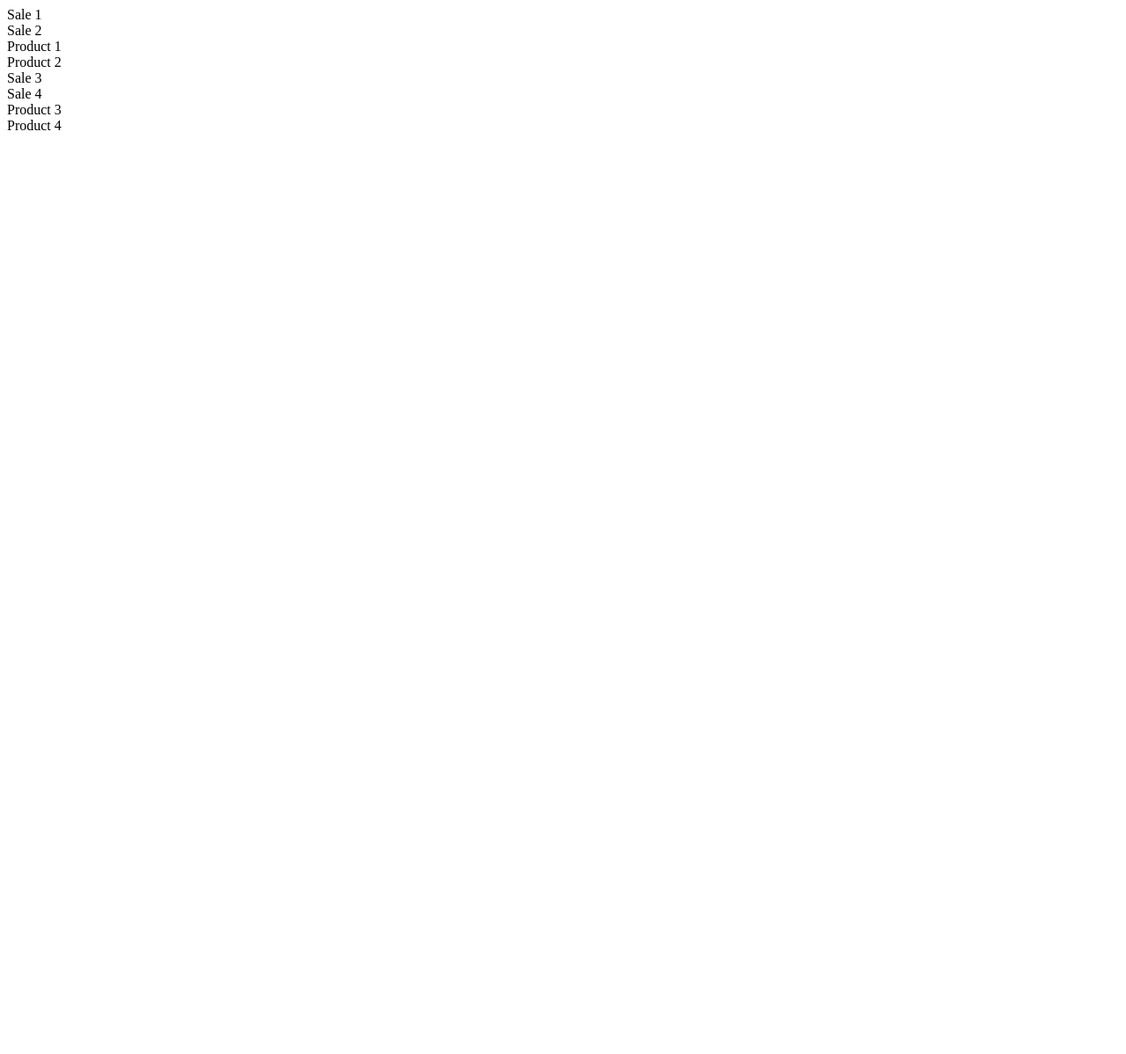
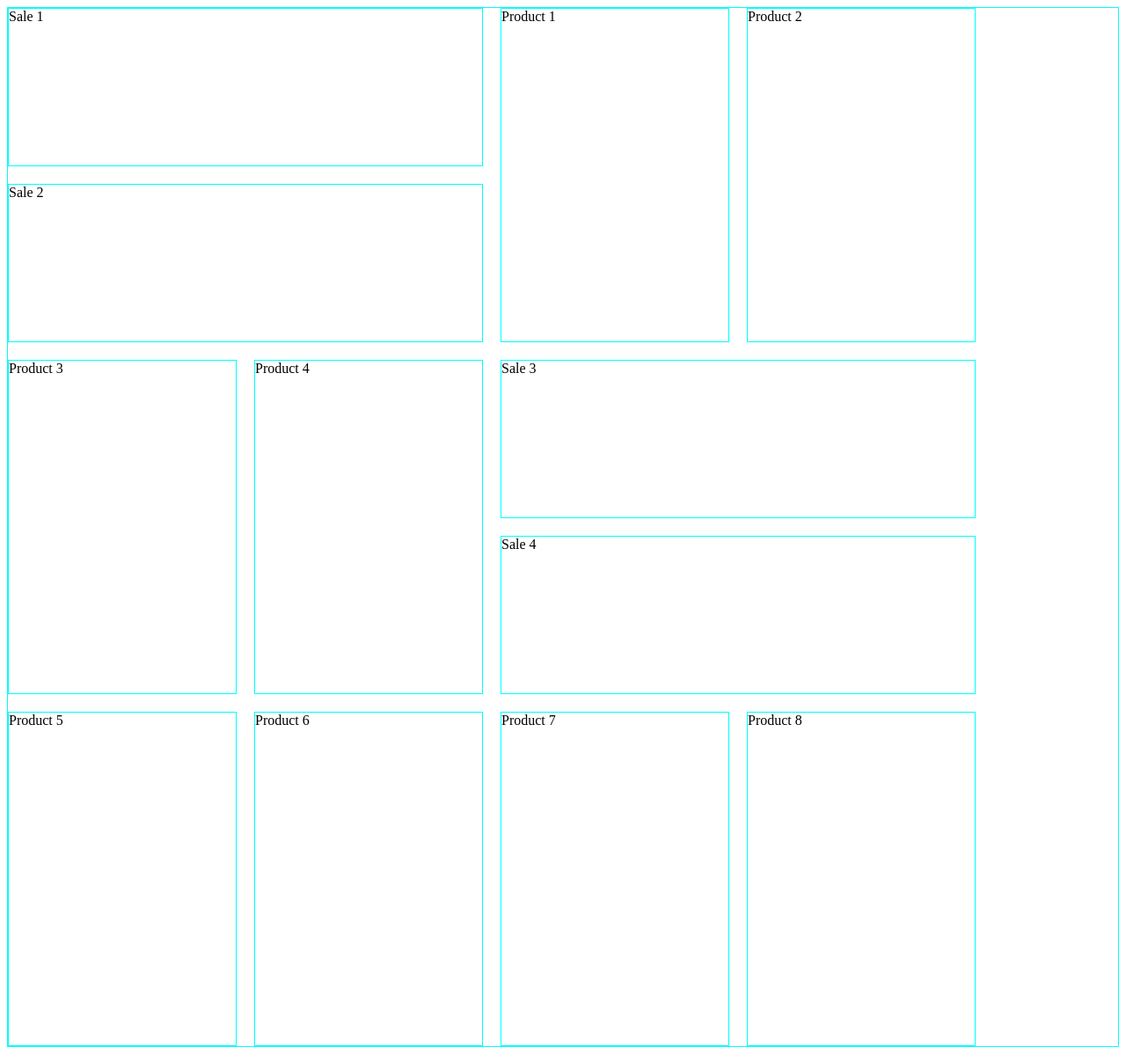
Before and after one commit to amsornet/CapedStore, a plain HTML site: page index.html in a window 1280 px wide. Shown: the whole page at 88% size. Before the commit the page ends 800 px from the top, so only its background shows below. Drawn offline with Linux system fonts and the light colour scheme.

Commit message:
grid-auto-rows

```diff
--- /dev/null
+++ b/css/grid.css
@@ -0,0 +1,24 @@
+div {
+    border: 1px solid aqua;
+}
+.cards-grid {
+    display: grid;
+    gap: 20px;
+    grid-template-columns: repeat(4, 260px);
+    grid-template-rows: repeat(4, 180px);
+    grid-auto-rows: 380px;
+    grid-template-areas:
+        "wide1 wide1 product1 product2"
+        "wide2 wide2 product1 product2"
+        "product3 product4 wide3 wide3"
+        "product3 product4 wide4 wide4";
+}
+.sale-1 {grid-area: wide1; }
+.sale-2 {grid-area: wide2; }
+.sale-3 {grid-area: wide3; }
+.sale-4 {grid-area: wide4; }
+
+.product-1 {grid-area: product1; }
+.product-2 {grid-area: product2; }
+.product-3 {grid-area: product3; }
+.product-4 {grid-area: product4; }
--- a/index.html
+++ b/index.html
@@ -4,20 +4,29 @@
   <meta http-equiv="X-UA-Compatible" content="ie=edge">
   <meta name="viewport" content="width=device-width, initial-scale=1.0">
   <meta charset="UTF-8">
-  <title>Title</title>
+  <link rel="stylesheet" href="css/style.css">
+  <link rel="stylesheet" href="css/grid.css">
+  <title>CapedStore</title>
 </head>
 <body>
 
 <div class="cards-grid">
   <div class="card-demo sale-1">Sale 1</div>
   <div class="card-demo sale-2">Sale 2</div>
+  <div class="card-demo sale-3">Sale 3</div>
+  <div class="card-demo sale-4">Sale 4</div>
+
   <div class="card-demo product-1">Product 1</div>
   <div class="card-demo product-2">Product 2</div>
-
-  <div class="card-demo sale-3">Sale 3</div>
-  <div class="card-demo sale-4">Sale 4</div>
   <div class="card-demo product-3">Product 3</div>
   <div class="card-demo product-4">Product 4</div>
+
+  <div class="card-demo">Product 5</div>
+  <div class="card-demo">Product 6</div>
+  <div class="card-demo">Product 7</div>
+  <div class="card-demo">Product 8</div>
+
+
 </div>
 
 </body>
```
